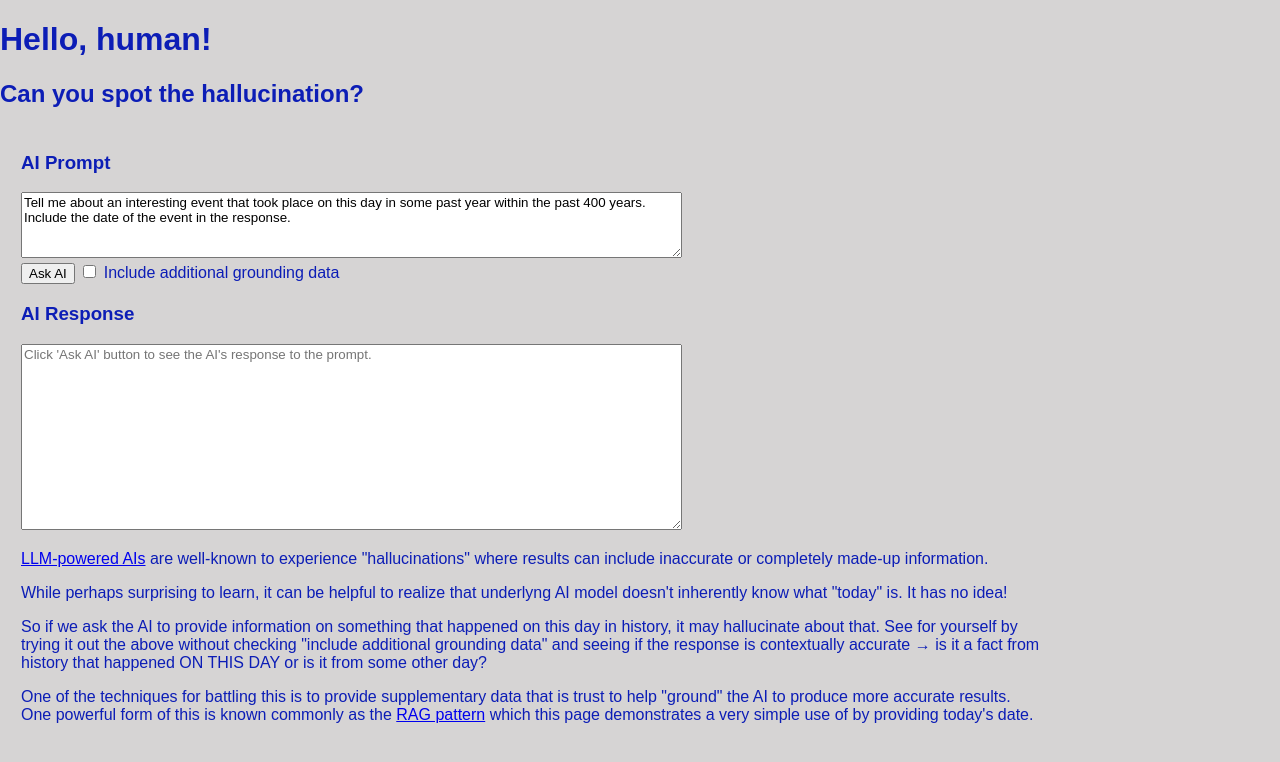
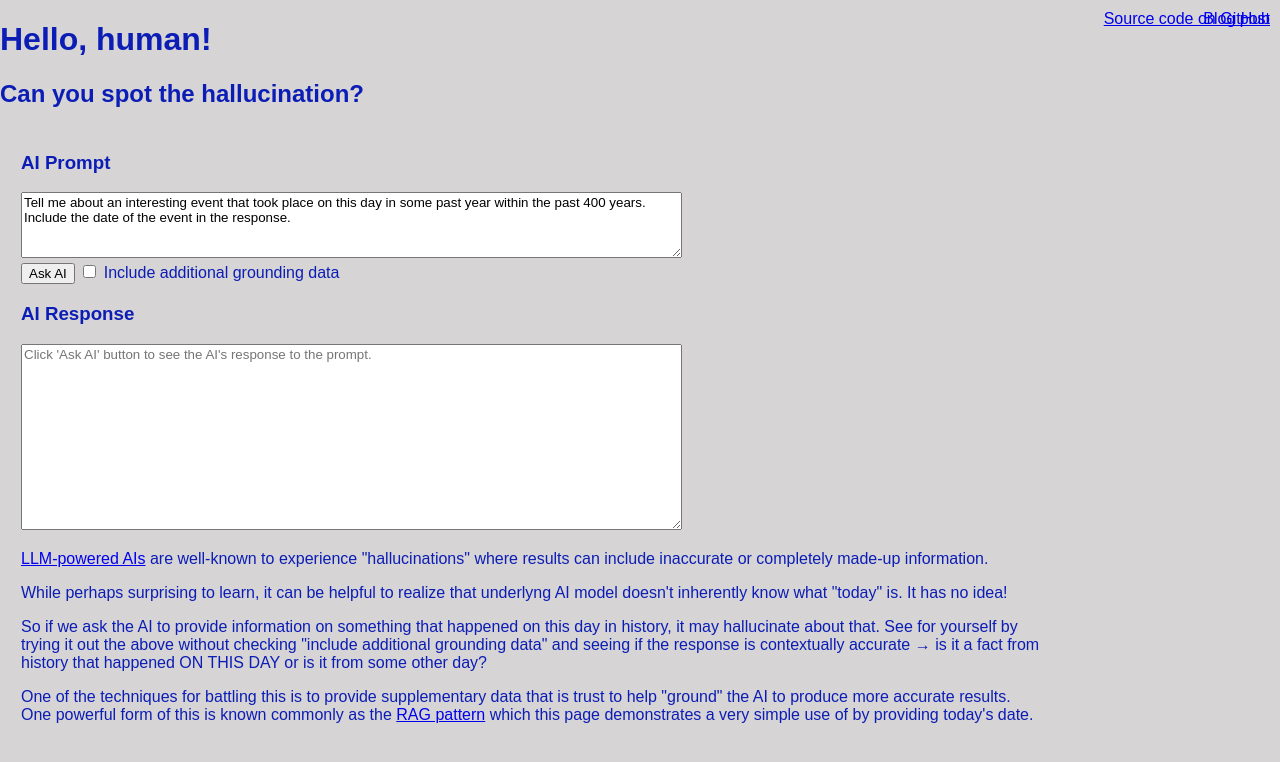
Before and after one commit to codingoutloud/hello-ai, a plain HTML site: page src/index.html in a window 1280 px wide. Drawn offline with Linux system fonts and the light colour scheme.

Commit message:
Link back to github and blog post

```diff
--- a/src/index.html
+++ b/src/index.html
@@ -9,6 +9,9 @@
 </head>
 
 <body>
+  <a href="https://github.com/codingoutloud/hello-ai" class="github-link" target="_blank" rel="noopener">Source code on GitHub</a>
+  <a href="https://blog.codingoutloud.com/2024/03/31/hello-ai-a-simple-demonstration-of-azure-openai/" class="github-link" target="_blank" rel="noopener">Blog post</a>
+
   <h1>Hello, human!</h1>
   <h2>Can you spot the hallucination?</h2>
 
--- a/src/styles.css
+++ b/src/styles.css
@@ -23,3 +23,9 @@ main > h2 {
   text-align: center;
   font-size: 3.5em;
 }
+
+.github-link {
+  position: absolute;
+  top: 10px;
+  right: 10px;
+}
```
Also changed, not shown: 1 other file.
